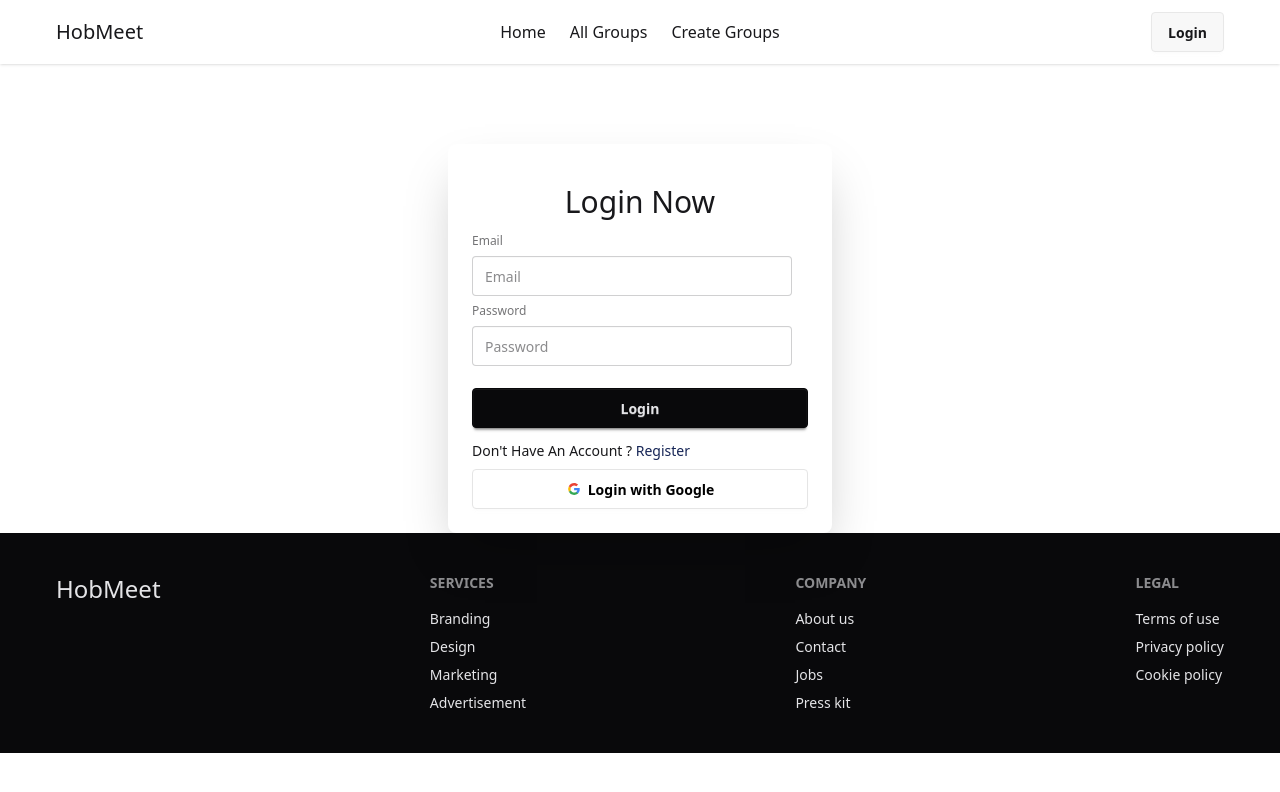
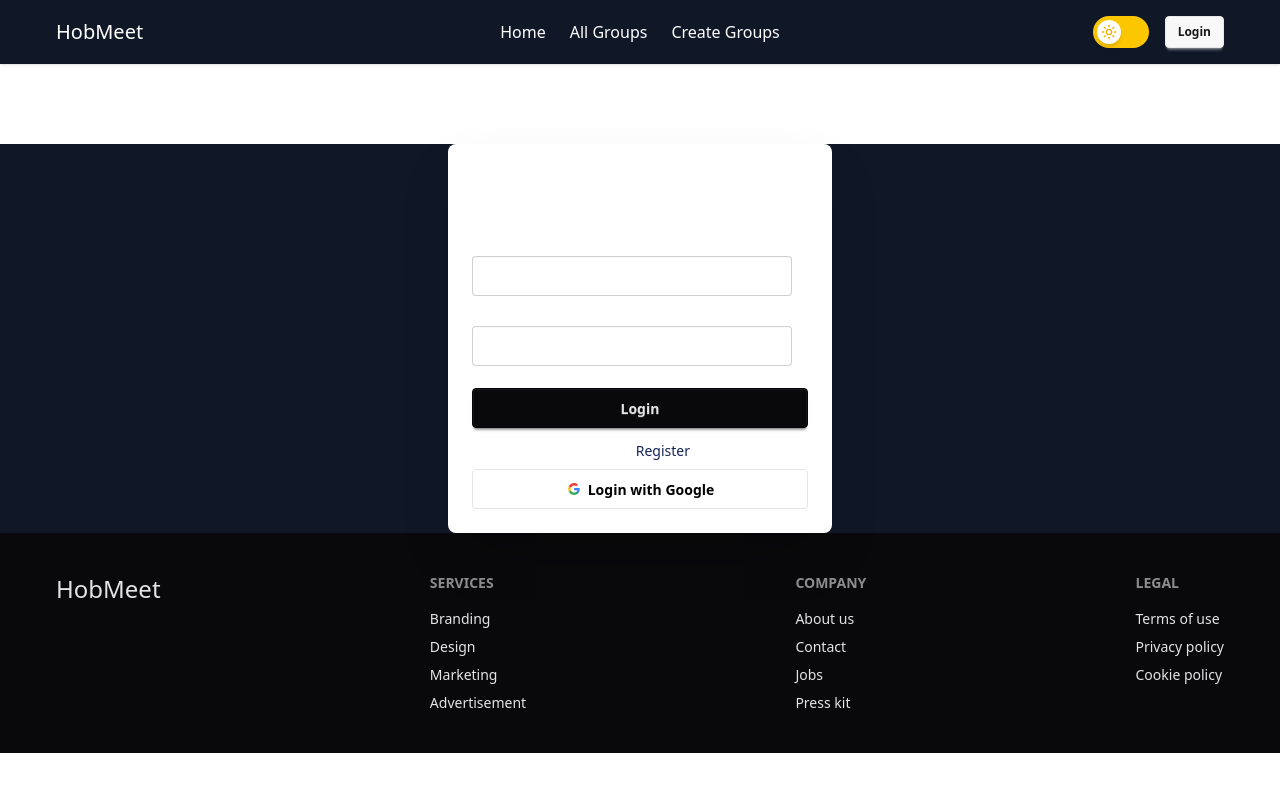
Before and after one commit to Sabbir-Hossain-00/HobMeet, a React (Vite) app: page /login in a window 1280 px wide. Shown: the top 792 px of the page. Built offline with nearby package versions, Linux system fonts and the light colour scheme; no server answers.

Commit message:
added toggole theme

```diff
--- a/package.json
+++ b/package.json
@@ -12,6 +12,7 @@
   "dependencies": {
     "@tailwindcss/vite": "^4.1.7",
     "firebase": "^11.7.3",
+    "lucide-react": "^0.511.0",
     "react": "^19.1.0",
     "react-awesome-reveal": "^4.3.1",
     "react-dom": "^19.1.0",
--- a/src/components/FeaturedGroup/FeaturedGroup.jsx
+++ b/src/components/FeaturedGroup/FeaturedGroup.jsx
@@ -4,11 +4,11 @@ import { FeaturedGroupCard } from "./FeaturedGroupCard";
 
 export const FeaturedGroup = ()=>{
     const groupsData = useLoaderData();
-    const [groups , setGroups] = useState([]);
-    useEffect(()=>{
-        const remainingGroups = groupsData.slice(0 , 6)
-        setGroups(remainingGroups)
-    },[groupsData])
+    const [groups , setGroups] = useState(groupsData);
+    // useEffect(()=>{
+    //     const remainingGroups = groupsData.slice(0 , 6)
+    //     setGroups(remainingGroups)
+    // },[groupsData])
     return(
         <section className=" py-20 container mx-auto px-3 md:px-6 lg:px-8 xl:px-14">
             <h1 className="text-2xl md:text-4xl text-center font-medium mb-10">Fetured Group </h1>
--- a/src/components/GroupCards/GroupCard.jsx
+++ b/src/components/GroupCards/GroupCard.jsx
@@ -15,7 +15,7 @@ export const GroupCard = ({singleGroupData})=>{
                 <p className="text-sm">{singleGroupData.members} Members</p>
               </div>
               <div className="p-3 text-start text-sm text-gray-700">
-                <p>Started {singleGroupData.date} in {singleGroupData.location}</p>
+                <p>Joining last date is {singleGroupData.date} </p>
               </div>
             </div>
         </Link>
--- a/src/components/Navbar/Navbar.jsx
+++ b/src/components/Navbar/Navbar.jsx
@@ -1,58 +1,74 @@
-import { use } from "react"
-import { Link, NavLink, useActionData } from "react-router"
-import { AuthContext } from "../../context/AuthContext"
-import { Tooltip } from 'react-tooltip'
+import { useContext, useEffect, useState } from "react";
+import { Link, NavLink } from "react-router";
+import { AuthContext } from "../../context/AuthContext";
+import { Tooltip } from 'react-tooltip';
+import { Moon, Sun } from "lucide-react";
 
-export const Navbar = ()=>{
-    const {user , logOut} = use(AuthContext);
+export const Navbar = () => {
+  const { user, logOut , isDark , setIsDark } = useContext(AuthContext);
 
-    const links =
+
+  const toggleTheme = () => {
+    setIsDark(prev => !prev);
+  };
+
+  const handleLogout = () => {
+    logOut().catch(error => console.log(error));
+  };
+
+  const links = (
     <>
-       <li><NavLink to='/' className={({isActive})=> isActive ? "underline" : ""}>Home</NavLink></li>
-       <li><NavLink to='/allGroups' className={({isActive})=> isActive ? "underline" : ""}>All Groups</NavLink></li>
-       <li><NavLink to='/createGroups' className={({isActive})=> isActive ? "underline" : ""}>Create Groups</NavLink></li>
-       {
-        user && <li><NavLink to='/myGroups' className={({isActive})=> isActive ? "underline" : ""}>My Groups</NavLink></li>
-       }
+      <li className={`${isDark ? "" : "text-white"}`}><NavLink to="/" className={({ isActive }) => isActive ? "underline" : ""}>Home</NavLink></li>
+      <li className={`${isDark ? "" : "text-white"}`}><NavLink to="/allGroups" className={({ isActive }) => isActive ? "underline" : ""}>All Groups</NavLink></li>
+      <li className={`${isDark ? "" : "text-white"}`}><NavLink to="/createGroups" className={({ isActive }) => isActive ? "underline" : ""}>Create Groups</NavLink></li>
+      {user && <li className={`${isDark ? "" : "text-white"}`}><NavLink to="/myGroups" className={({ isActive }) => isActive ? "underline" : ""}>My Groups</NavLink></li>}
     </>
-    const handleLogout = ()=>{
-        logOut().then((result)=>{
+  );
 
-        }).catch(error => console.log(error));
-    }
-    return(
-        <>
-          <div className=" bg-base-100  shadow-sm">
-            <div className="navbar container mx-auto px-3 md:px-6 lg:px-8 xl:px-14 ">
+  return (
+    <div className={` transition-all duration-300 shadow-sm ${isDark ? "bg-white " : "bg-gray-900 text-white"}`}>
+      <div className="navbar container mx-auto px-3 md:px-6 lg:px-8 xl:px-14 text-black dark:text-white">
         <div className="navbar-start">
           <div className="dropdown">
             <div tabIndex={0} role="button" className="btn btn-ghost lg:hidden">
-                    <svg xmlns="http://www.w3.org/2000/svg" className="h-5 w-5" fill="none" viewBox="0 0 24 24" stroke="currentColor"> <path strokeLinecap="round" strokeLinejoin="round" strokeWidth="2" d="M4 6h16M4 12h8m-8 6h16" /> </svg>
+              <svg xmlns="http://www.w3.org/2000/svg" className="h-5 w-5" fill="none" viewBox="0 0 24 24" stroke="currentColor">
+                <path strokeLinecap="round" strokeLinejoin="round" strokeWidth="2" d="M4 6h16M4 12h8m-8 6h16" />
+              </svg>
             </div>
-                  <ul
-                    tabIndex={0}
-                    className="menu menu-sm dropdown-content bg-base-100 rounded-box z-1 mt-3 w-52 p-2 shadow">
+            <ul tabIndex={0} className="menu menu-sm dropdown-content bg-white dark:bg-gray-800 rounded-box z-10 mt-3 w-52 p-2 shadow">
               {links}
             </ul>
           </div>
-                <a className=" font-medium text-xl">HobMeet</a>
+          <a className={`font-medium text-xl ${isDark ? "" : "text-white"}`}>HobMeet</a>
         </div>
+
         <div className="navbar-center hidden lg:flex">
           <ul className="space-x-6 flex items-center">
             {links}
           </ul>
         </div>
-              <div className="navbar-end">
-                {
-                    user ? <>
-                      <img data-tooltip-id="my-tooltip" data-tooltip-content={user.displayName} className=" w-8 rounded-full mr-3" src={user.photoURL? user.photoURL : "https://i.ibb.co.com/0jKWX0cD/user-png-33832.png"} alt="" />
-                     <Tooltip className="z-10" id="my-tooltip"/>
-                    <Link onClick={handleLogout} className="btn">Logout</Link>
-                    </> : <Link to="/login" className="btn">Login</Link>
-                }
+
+        <div className="navbar-end flex items-center gap-4">
+
+          {/* Toggle with animation */}
+          <div onClick={toggleTheme} className={`cursor-pointer w-14 h-8 flex items-center rounded-full p-1 transition duration-300 ${isDark ? "bg-gray-700" : "bg-yellow-400"}`}>
+            <div className={`bg-white w-6 h-6 rounded-full shadow-md transform duration-300 ease-in-out ${isDark ? "translate-x-6" : "translate-x-0"}`}>
+              {isDark ? <Moon className="w-4 h-4 m-auto mt-1 text-black" /> : <Sun className="w-4 h-4 m-auto mt-1 text-yellow-500" />}
+            </div>
+          </div>
+
+          {/* User info & login/logout */}
+          {user ? (
+            <>
+              <img data-tooltip-id="my-tooltip" data-tooltip-content={user.displayName} className="w-8 h-8 rounded-full" src={user.photoURL || "https://i.ibb.co.com/0jKWX0cD/user-png-33832.png"} alt="user" />
+              <Tooltip className="z-10" id="my-tooltip" />
+              <Link onClick={handleLogout} className="btn btn-sm">Logout</Link>
+            </>
+          ) : (
+            <Link to="/login" className="btn btn-sm">Login</Link>
+          )}
         </div>
       </div>
     </div>
-        </>
-    )
-}
+  );
+};
--- a/src/context/AuthContext.jsx
+++ b/src/context/AuthContext.jsx
@@ -6,6 +6,7 @@ export const AuthContext = createContext(null);
 
 export const AuthProvider = ({children})=>{
 
+    const [isDark, setIsDark] = useState(false);
     const [user , setUser] = useState("");
     const [loading , setLoading] = useState(true);
 
@@ -57,6 +58,8 @@ export const AuthProvider = ({children})=>{
         loading,
         updateUser,
         googleSignin,
+        isDark,
+        setIsDark,
     }
 
 
--- a/src/layouts/MainLayout.jsx
+++ b/src/layouts/MainLayout.jsx
@@ -2,9 +2,11 @@ import { Outlet, useNavigation } from "react-router"
 import { Navbar } from "../components/Navbar/Navbar"
 import { Footer } from "../components/Footer/Footer"
 import { Loader } from "../pages/Loader/Loader";
+import { use } from "react";
+import { AuthContext } from "../context/AuthContext";
 
 export const MainLayout = ()=>{
-
+   const {isDark} = use(AuthContext)
    const navigation = useNavigation();
    if(navigation.state === "loading"){
       return <Loader/>
@@ -14,7 +16,7 @@ export const MainLayout = ()=>{
            <header>
               <Navbar/>
            </header>
-           <main className="">
+           <main className={`${isDark ? "bg-gray-50 text-black":"bg-gray-900 text-white"}`}>
               <Outlet/>
            </main>
            <Footer>
--- a/src/pages/AllGroups/AllGroups.jsx
+++ b/src/pages/AllGroups/AllGroups.jsx
@@ -5,7 +5,7 @@ export const AllGroups = ()=>{
   const groupData = useLoaderData();
     return(
         <>
-          <div className="py-10 container mx-auto px-3 md:px-6 lg:px-8 xl:px-14 text-center grid grid-cols-1 md:grid-cols-3 gap-6 mt-20 space-x-2">
+          <div className="py-20 container mx-auto px-3 md:px-6 lg:px-8 xl:px-14 text-center grid grid-cols-1 md:grid-cols-3 gap-6  space-x-2">
             {
               groupData.map((singleGroupData)=>{
                 return <GroupCard key={singleGroupData._id} singleGroupData={singleGroupData}/>
--- a/src/pages/CreateGroups/CreateGroups.jsx
+++ b/src/pages/CreateGroups/CreateGroups.jsx
@@ -120,7 +120,7 @@ export const CreateGroups = () => {
         </div>
 
         <label className="block mb-2 font-medium text-gray-700">
-          Start Date:<span className="text-red-500">*</span>
+          End Date:<span className="text-red-500">*</span>
         </label>
         <input
           type="date"
--- a/src/pages/GroupDetails/GroupDetails.jsx
+++ b/src/pages/GroupDetails/GroupDetails.jsx
@@ -1,41 +1,37 @@
-import { useLoaderData } from "react-router"
+import { useLoaderData } from "react-router";
 import swal from 'sweetalert';
 
+export const GroupDetails = () => {
+  const groupDetails = useLoaderData();
 
-export const GroupDetails = ()=>{
-    const groupDetails = useLoaderData();
-    const handleJoinGroup = ()=>{
-      console.log(groupDetails.date)
-      const date = new Date();
-      const todayDate = date.toISOString().split('T')[0];
-      console.log(todayDate);
-      if(groupDetails.date === todayDate){
-        swal({
-            title: "Good job!",
-            text: "You Joined the group properly",
-            icon: "success",
-          });
-      }else{
-        swal("Oops!", "The group is no longer active!", "error");
+  const handleJoinGroup = () => {
+    const today = new Date();
+    const groupDate = new Date(groupDetails.date);
+
+    if (groupDate >= today) {
+      swal("Success!", "You joined the group successfully!", "success");
+    } else {
+      swal("Error!", "The group is no longer active.", "error");
     }
-    }
-    return(
-        <section className=" py-10">
-          <div className=" card mx-auto mt-10 bg-base-100 w-96 shadow-sm">
+  };
+
+  return (
+    <section className="py-10">
+      <div className="card mx-auto mt-10 bg-base-100 w-96 shadow-sm">
         <figure className="px-10 pt-10">
-              <img
-                src={groupDetails.photo}
-                alt="Shoes"
-                className="rounded-xl" />
+          <img src={groupDetails.photo} alt="Group" className="rounded-xl" />
         </figure>
         <div className="card-body items-center text-center">
           <h2 className="card-title">{groupDetails.groupName}</h2>
           <p>{groupDetails.userName}</p>
+          <p><strong>Date:</strong> {groupDetails.date}</p>
           <div className="card-actions">
-                <button onClick={handleJoinGroup} className="btn btn-primary">Join Now</button>
+            <button onClick={handleJoinGroup} className="btn btn-primary">
+              Join Now
+            </button>
           </div>
         </div>
       </div>
     </section>
-    )
-}
+  );
+};
--- a/src/router/Router.jsx
+++ b/src/router/Router.jsx
@@ -19,7 +19,7 @@ export const router = createBrowserRouter([
         children:[
             {
                 path: "/",
-                loader:()=> fetch("http://localhost:3000/groups"),
+                loader:()=> fetch("http://localhost:3000/ongoingGroups"),
                 element : <Home/>
             },
             {
```
Also changed, not shown: 1 other file (tests, documents, lock files or other folders). Lines whose indentation alone changed are shown as unchanged.
